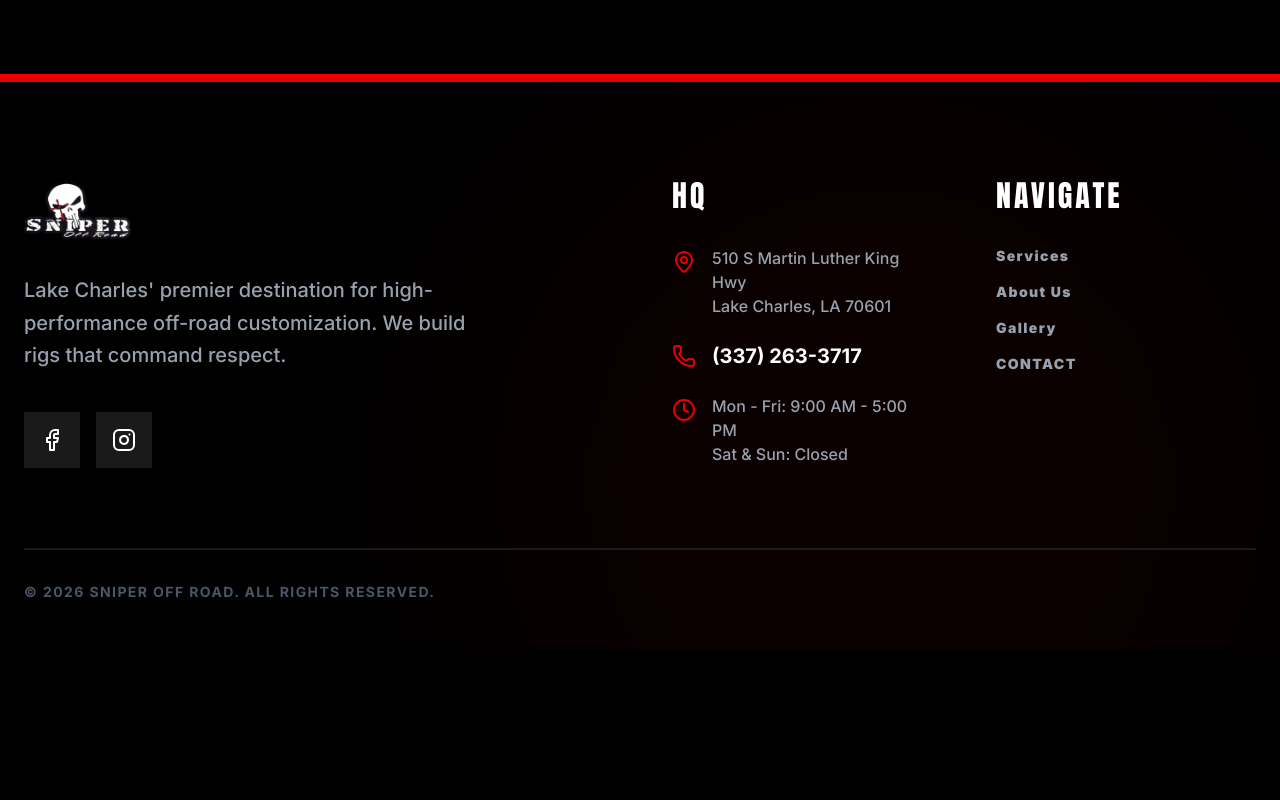
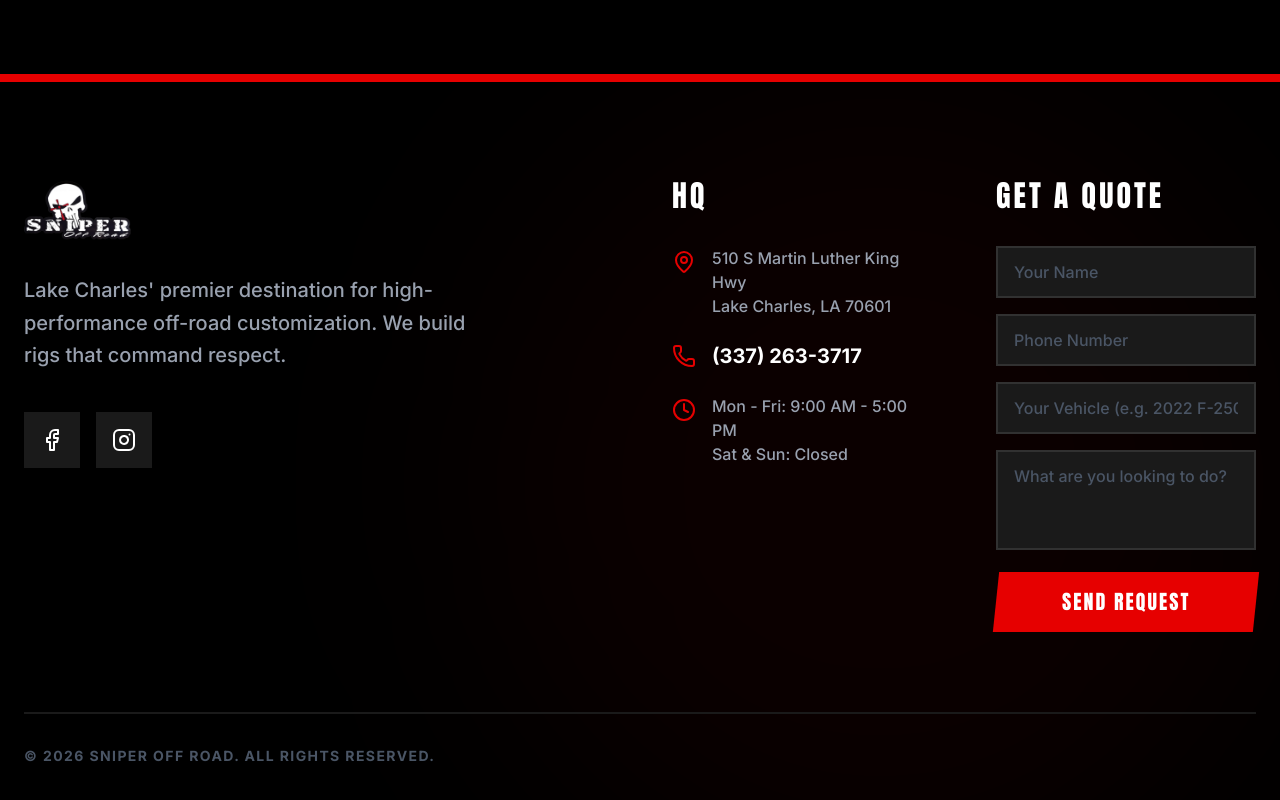
Before and after one commit to Founditmarketing/sniper, a React (Vite) app: page / in a window 1280 px wide. Shown: the part 5873-6673 px from the top of the page. Before the commit the page ends 6523 px from the top, so only its background shows below. Built offline with nearby package versions, Linux system fonts and the light colour scheme.

Commit message:
feat: add quote form to footer, remove gallery filter buttons

```diff
--- a/src/components.tsx
+++ b/src/components.tsx
@@ -399,6 +399,42 @@ function Reviews() {
   );
 }
 
+function QuoteForm() {
+  const [submitted, setSubmitted] = useState(false);
+  const [form, setForm] = useState({ name: '', phone: '', vehicle: '', message: '' });
+
+  const handleChange = (e: React.ChangeEvent<HTMLInputElement | HTMLTextAreaElement>) =>
+    setForm(f => ({ ...f, [e.target.name]: e.target.value }));
+
+  const handleSubmit = (e: React.FormEvent) => {
+    e.preventDefault();
+    setSubmitted(true);
+  };
+
+  if (submitted) {
+    return (
+      <div className="border-2 border-crimson p-8 text-center">
+        <div className="font-display text-3xl text-crimson uppercase tracking-wide mb-2">Got It!</div>
+        <p className="text-gray-400 font-medium">We'll be in touch soon. Or call us now at <a href="tel:3372633717" className="text-white hover:text-crimson transition-colors">(337) 263-3717</a>.</p>
+      </div>
+    );
+  }
+
+  const inputClass = "w-full bg-gunmetal border-2 border-white/10 focus:border-crimson outline-none px-4 py-3 text-white font-sans font-medium placeholder-gray-600 transition-colors";
+
+  return (
+    <form onSubmit={handleSubmit} className="space-y-4">
+      <input required name="name" value={form.name} onChange={handleChange} placeholder="Your Name" className={inputClass} />
+      <input required name="phone" value={form.phone} onChange={handleChange} placeholder="Phone Number" className={inputClass} />
+      <input name="vehicle" value={form.vehicle} onChange={handleChange} placeholder="Your Vehicle (e.g. 2022 F-250)" className={inputClass} />
+      <textarea name="message" value={form.message} onChange={handleChange} placeholder="What are you looking to do?" rows={3} className={`${inputClass} resize-none`} />
+      <button type="submit" className="w-full bg-crimson hover:bg-white hover:text-ink text-white py-4 font-display text-xl tracking-widest uppercase transition-all skew-x-[-6deg]">
+        <span className="inline-block skew-x-[6deg]">Send Request</span>
+      </button>
+    </form>
+  );
+}
+
 interface FooterProps {
   onNavigate: (page: string) => void;
 }
@@ -442,16 +478,9 @@ function Footer({ onNavigate }: FooterProps) {
             </ul>
           </div>
 
-          <div>
-            <h4 className="font-display text-3xl uppercase tracking-widest mb-8 text-white">Navigate</h4>
-            <ul className="space-y-4 font-sans font-black text-sm uppercase tracking-widest">
-              {[['Services', 'services'], ['About Us', 'about'], ['Gallery', 'gallery']].map(([label, pg]) => (
-                <li key={pg}>
-                  <button onClick={() => onNavigate(pg)} className="text-gray-400 hover:text-crimson transition-colors">{label}</button>
-                </li>
-              ))}
-              <li><a href="tel:3372633717" className="text-gray-400 hover:text-crimson transition-colors">Contact</a></li>
-            </ul>
+          <div className="lg:col-span-1">
+            <h4 className="font-display text-3xl uppercase tracking-widest mb-8 text-white">Get a Quote</h4>
+            <QuoteForm />
           </div>
 
         </div>
--- a/src/components/GalleryPage.tsx
+++ b/src/components/GalleryPage.tsx
@@ -17,7 +17,6 @@ const GALLERY_IMAGES = [
   { src: "/images/real_services_3.png", title: "Project Lima", subtitle: "Full Custom Build" },
 ];
 
-const FILTERS = ["All Builds", "Trucks", "Jeeps", "Broncos", "Leveling"];
 
 interface GalleryPageProps {
   onNavigate: (page: string) => void;
@@ -25,7 +24,6 @@ interface GalleryPageProps {
 
 export function GalleryPage({ onNavigate }: GalleryPageProps) {
   const [selectedImage, setSelectedImage] = useState<string | null>(null);
-  const [activeFilter, setActiveFilter] = useState("All Builds");
 
   return (
     <div className="min-h-screen bg-ink text-white">
@@ -44,21 +42,6 @@ export function GalleryPage({ onNavigate }: GalleryPageProps) {
           <motion.p initial={{ opacity: 0, y: 20 }} animate={{ opacity: 1, y: 0 }} transition={{ duration: 0.7, delay: 0.2 }} className="font-sans text-gray-400 max-w-2xl text-xl font-medium leading-relaxed border-l-4 border-crimson pl-6">
             A full showcase of our most recent and most notable builds. Every rig tells a story.
           </motion.p>
-        </div>
-      </div>
-
-      {/* Filter Bar */}
-      <div className="border-b-2 border-gunmetal">
-        <div className="max-w-7xl mx-auto px-6 py-6 flex flex-wrap gap-6">
-          {FILTERS.map(filter => (
-            <button
-              key={filter}
-              onClick={() => setActiveFilter(filter)}
-              className={`font-sans font-black text-sm uppercase tracking-widest pb-2 transition-colors border-b-4 ${activeFilter === filter ? 'text-crimson border-crimson' : 'text-gray-500 border-transparent hover:text-white'}`}
-            >
-              {filter}
-            </button>
-          ))}
         </div>
       </div>
 
```
